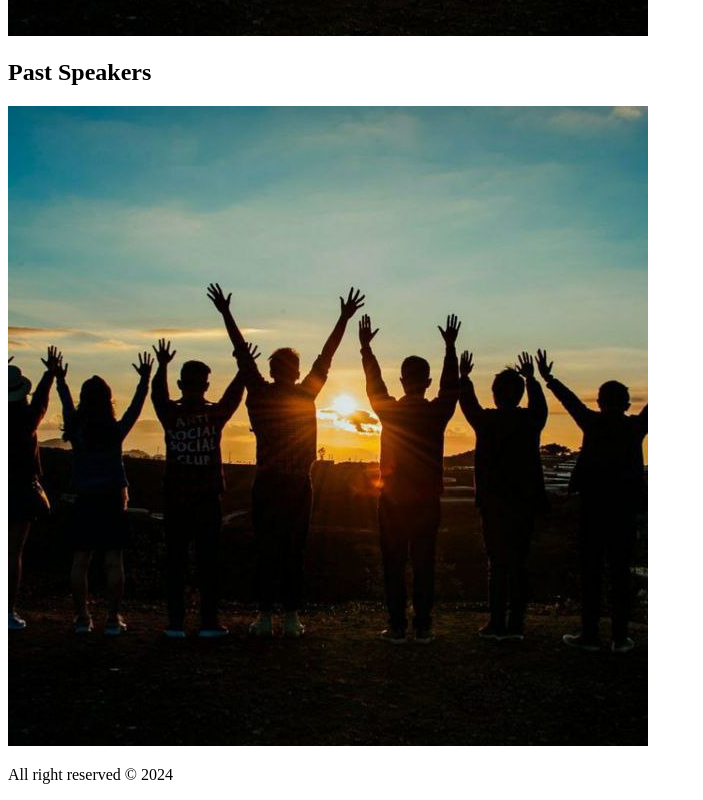
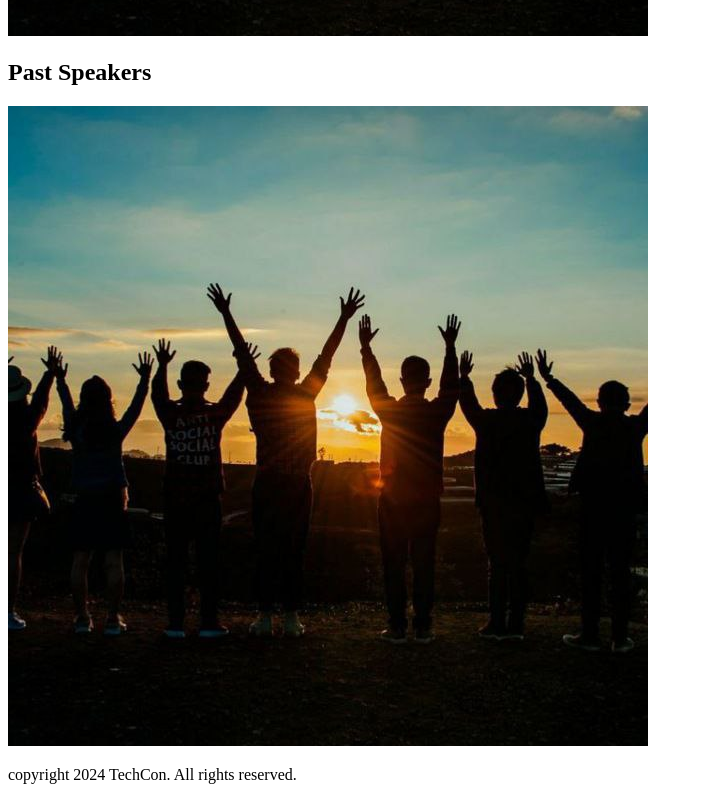
Before and after one commit to Mohammad-Echaary/TechCon_HTML, a plain HTML site: page techcon_website/about.html in a window 1280 px wide. Shown: the part 1568-2368 px from the top of the page, without its empty margins (0-703 px from the left). Drawn offline with Linux system fonts and the light colour scheme.

Commit message:
last commit

```diff
--- a/techcon_website/about.html
+++ b/techcon_website/about.html
@@ -39,7 +39,7 @@
     </main>
 
     <footer>
-      <p>All right reserved &copy; 2024</p>
-    </footer>
+      <p>copyright 2024 TechCon. All rights reserved.</p>
+  </footer>
   </body>
 </html>
```
Also changed, not shown: techcon_website/contact.html (+2 -2 lines), techcon_website/register.html (+2 -2 lines), techcon_website/schedule.html (+2 -2 lines).
